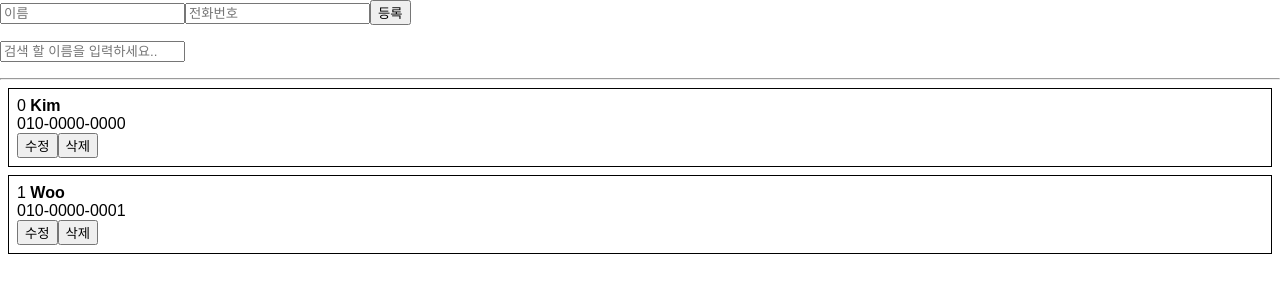
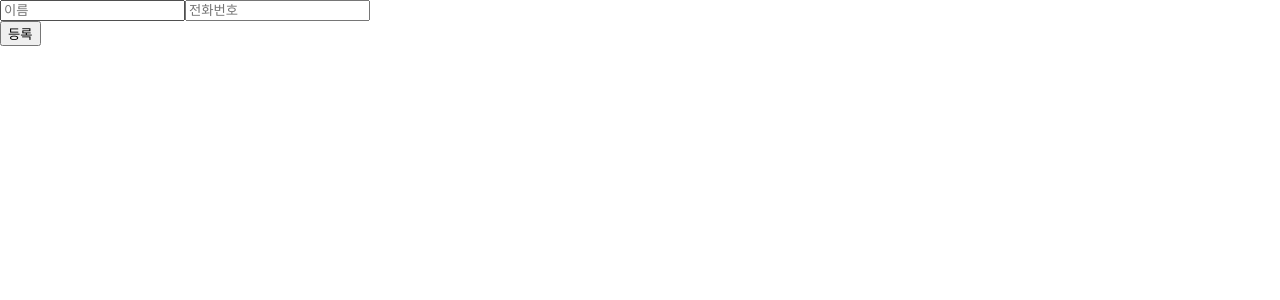
Before and after one commit to wits73/react-phone-book, a React (Create React App) app: page / in a window 1280 px wide. Shown: the top 300 px of the page. Built offline with nearby package versions, Linux system fonts and the light colour scheme.

Commit message:
basic input

```diff
--- a/src/App.js
+++ b/src/App.js
@@ -1,80 +1,15 @@
-// file: src/App.js
 import React, { Component } from 'react';
 import PhoneForm from './components/PhoneForm';
-import PhoneInfoList from './components/PhoneInfoList';
 
 class App extends Component {
-  id = 2
-  state = {
-    information: [
-      {
-        id: 0,
-        name: 'Kim',
-        phone: '010-0000-0000'
-      },
-      {
-        id: 1,
-        name: 'Woo',
-        phone: '010-0000-0001'
-      }
-    ],
-    keyword: ''
+  handleCreate = (data) => {
+    console.log(data);
   }
-
-  handleChange = (e) => {
-    this.setState({
-      keyword: e.target.value,
-    });
-  }
-
-  handleCreate = (data) => {
-    const { information } = this.state;
-    this.setState({
-      information: information.concat({ id: this.id++, ...data })
-    })
-  }
-
-  handleRemove = (id) => {
-    const { information } = this.state;
-    this.setState({
-      information: information.filter(info => info.id !== id)
-    })
-  }
-
-  handleUpdate = (id, data) => {
-    const { information } = this.state;
-    this.setState({
-      information: information.map(
-        info => id === info.id
-          ? { ...info, ...data } // 새 객체를 만들어서 기존의 값과 전달받은 data 을 덮어씀
-          : info // 기존의 값을 그대로 유지
-      )
-    })
-  }
-
-
   render() {
-    const { information, keyword } = this.state;
-    const filteredList = information.filter(
-      info => info.name.indexOf(keyword) !== -1
-    );
     return (
       <div>
         <PhoneForm
-          onGenerate={this.handleCreate}
-        />
-        <p>
-          <input
-            placeholder="검색 할 이름을 입력하세요.."
-            onChange={this.handleChange}
-            value={keyword}
-          />
-        </p>
-        <hr />
-        <PhoneInfoList
-          data={filteredList}
-          onRemove={this.handleRemove}
-          onUpdate={this.handleUpdate}
+          onCreate={this.handleCreate}
         />
       </div>
     );
--- a/src/components/PhoneForm.js
+++ b/src/components/PhoneForm.js
@@ -1,4 +1,3 @@
-// file: src/components/PhoneForm.js
 import React, { Component } from 'react';
 
 class PhoneForm extends Component {
@@ -9,21 +8,19 @@ class PhoneForm extends Component {
   handleChange = (e) => {
     this.setState({
       [e.target.name]: e.target.value
-    })
+    });
   }
-
   handleSubmit = (e) => {
     // 페이지 리로딩 방지
     e.preventDefault();
     // 상태값을 onCreate 를 통하여 부모에게 전달
-    this.props.onGenerate(this.state);
+    this.props.onCreate(this.state);
     // 상태 초기화
     this.setState({
       name: '',
       phone: ''
     })
   }
-
   render() {
     return (
       <form onSubmit={this.handleSubmit}>
@@ -39,8 +36,8 @@ class PhoneForm extends Component {
           onChange={this.handleChange}
           name="phone"
         />
+        <div>{this.state.name} {this.state.phone}</div>
         <button type="submit">등록</button>
-
       </form>
     );
   }
```
Also changed, not shown: package.json (line endings or trailing spaces), 2 other files (tests, documents, lock files or other folders).
